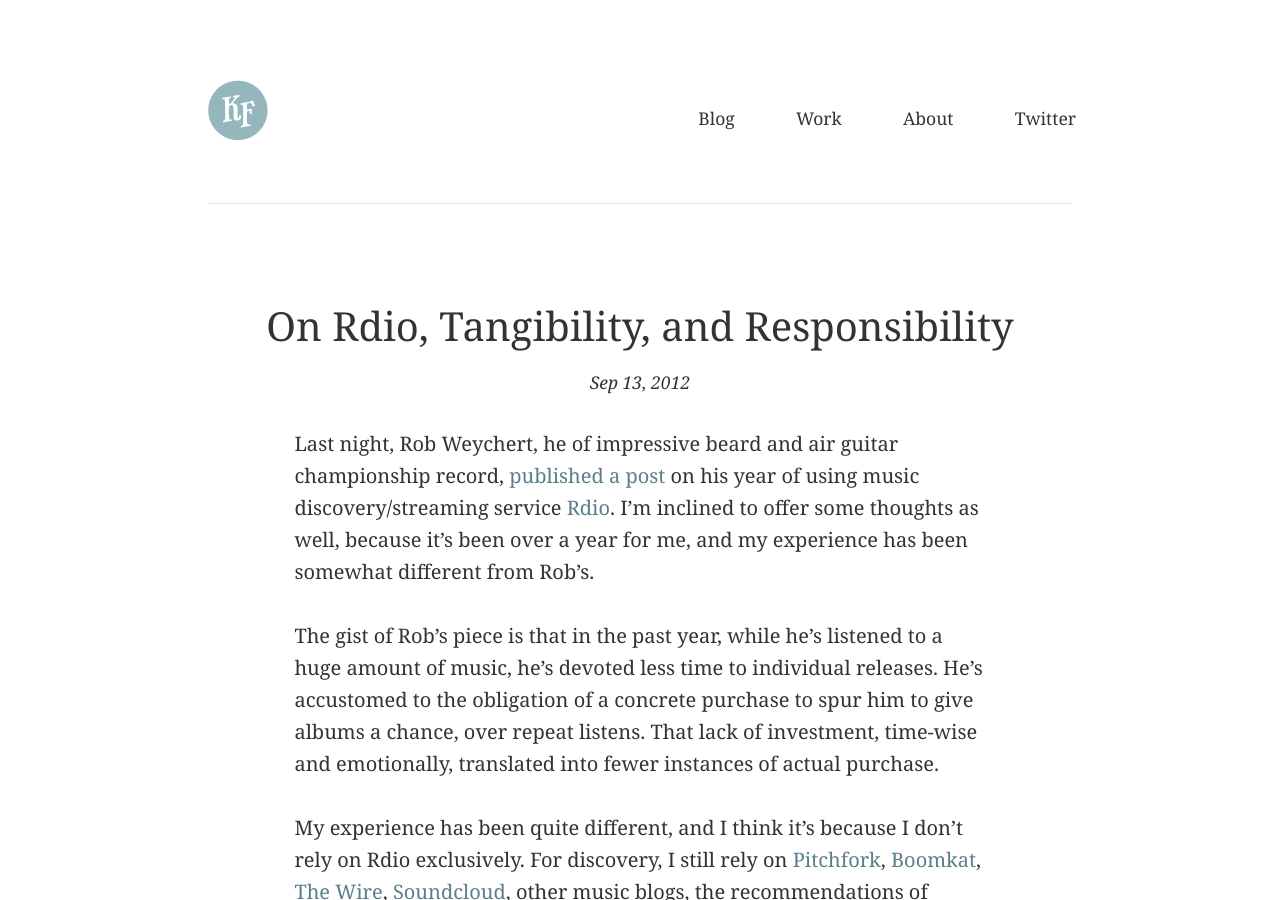
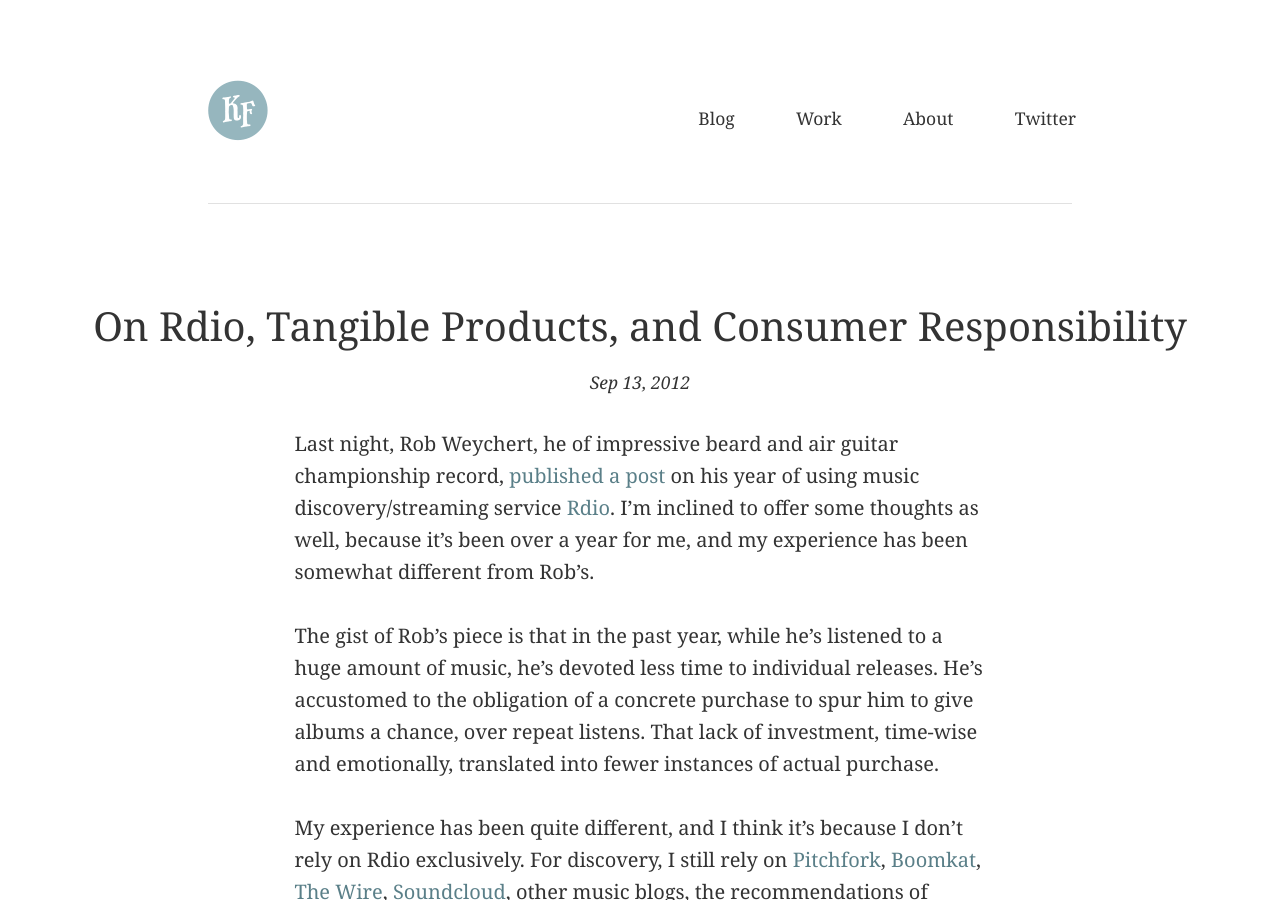
Before and after one commit to kevinfinlayson/kevinfinlayson.com, a Jekyll site: the page built from index.html, in a window 1280 px wide and 900 px high. Built offline with Jekyll 4.4.1, drawn with Linux system fonts in a browser that asks for light colours; nearby versions of some CDN libraries; the list of posts is cut into pages by our own code; comment, search, counter and statistics services are not loaded.

Commit message:
Rdio title edits

```diff
--- a/_posts/2012-09-13-rdio-tangibility-and-responsibility.md
+++ b/_posts/2012-09-13-rdio-tangibility-and-responsibility.md
@@ -1,6 +1,6 @@
 ---
 layout: single-post
-title: On Rdio, Tangibility, and Responsibility
+title: On Rdio, Tangible Products, and Consumer Responsibility
 ---
 
 Last night, Rob Weychert, he of impressive beard and air guitar championship record, [published a post](http://robweychert.com/writing/year-of-rdio/) on his year of using music discovery/streaming service [Rdio](http://rdio.com). I’m inclined to offer some thoughts as well, because it’s been over a year for me, and my experience has been somewhat different from Rob’s.
```
